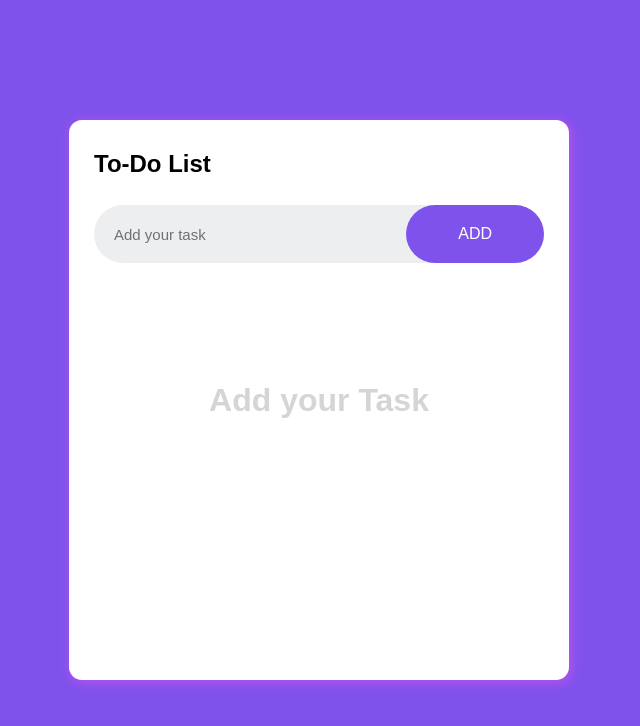
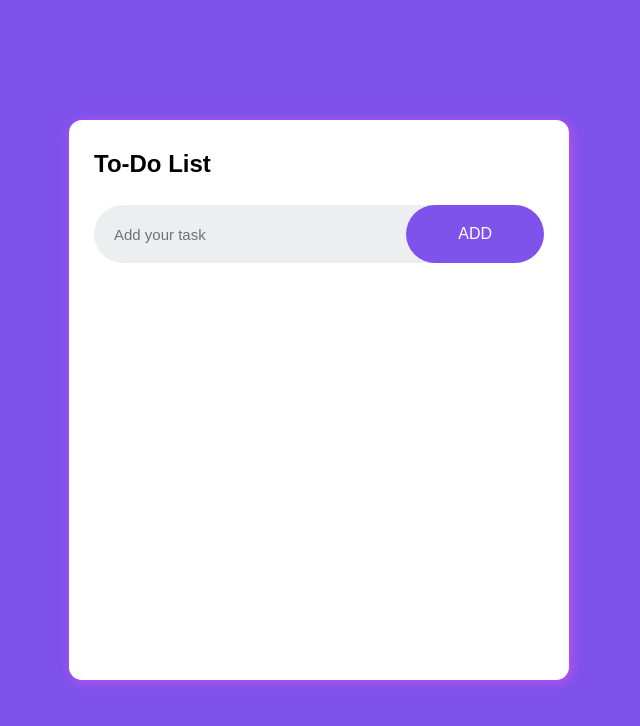
Before and after one commit to adityakumar1120/my-todo-app, a plain HTML site: page index.html in a window 1280 px wide. Shown: the whole page, without its empty margins (321-961 px from the left). Drawn offline with nearby package versions, Linux system fonts and the light colour scheme.

Commit message:
Update index.html

```diff
--- a/index.html
+++ b/index.html
@@ -29,7 +29,7 @@
           </div>
         </div>
 
-        <h1 class="message">Add your Task</h1>
+        <h1 class="message none">Add your Task</h1>
         <div class="tasks-cont flex">
 
           <!-- <div class="task">
```
